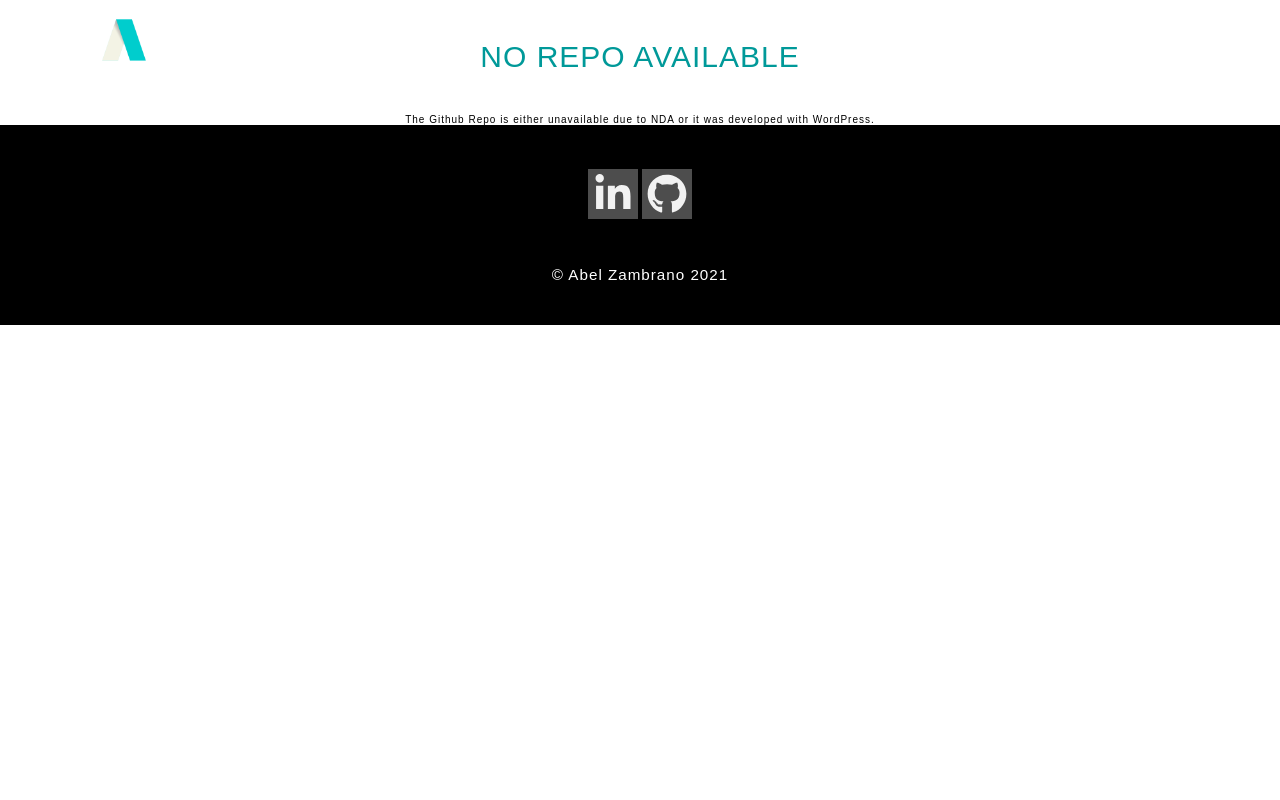
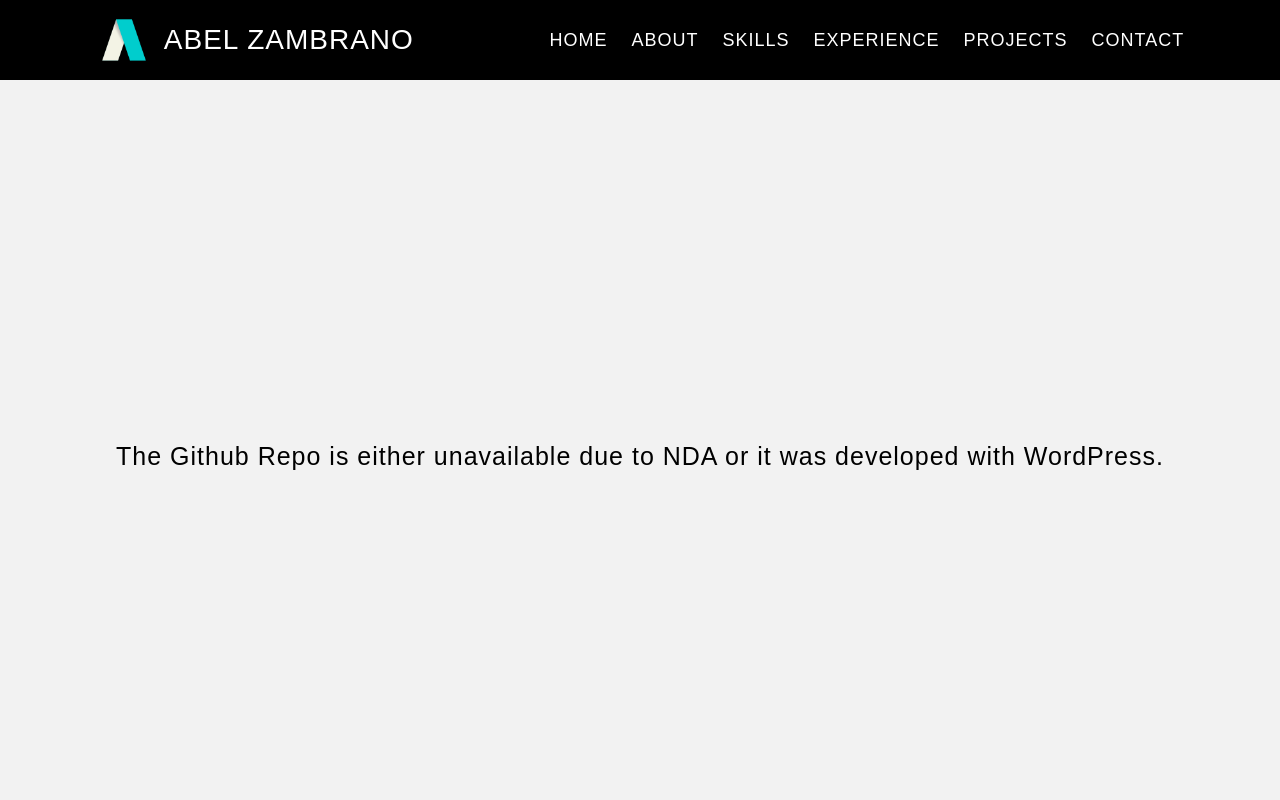
Before and after one commit to Abel-Zambrano/portfolio-v2, a Gatsby site: page /norepo in a window 1280 px wide. Shown: the top 800 px of the page. Built offline with nearby package versions, Linux system fonts and the light colour scheme; Gatsby itself is replaced by a stand-in of ours.

Commit message:
added norepo page

```diff
--- a/src/components/DisplayCard.js
+++ b/src/components/DisplayCard.js
@@ -17,9 +17,9 @@
   margin: 4rem auto;
 `
 
-const DisplayCard = ({ children, title }) => {
+const DisplayCard = ({ children, title, className }) => {
   return (
-    <StyledExperience>
+    <StyledExperience className={className}>
       <StyledCardTitle title={title} />
       {children}
     </StyledExperience>
--- a/src/pages/norepo.js
+++ b/src/pages/norepo.js
@@ -5,21 +5,43 @@
 import Layout from "../components/layout/Layout"
 import DisplayCard from "../components/DisplayCard"
 
-const Text = styled.p``
+const StyledNoRepo = styled.div`
+  display: flex;
+  flex-direction: column;
+  justify-content: center;
+  align-items: center;
+  background-color: var(--color-gray-light);
+  height: 100rem;
+
+  .text-container {
+    max-width: 120rem;
+    padding: auto 6rem;
+  }
+
+  .text {
+    font-size: 2.5rem;
+  }
+`
+
+const StyledDisplayCard = styled(DisplayCard)`
+  justify-content: center;
+`
 
 const norepo = () => {
   return (
-    <div>
+    <StyledNoRepo>
       <GlobalStyles />
-      <Layout>
-        <DisplayCard title="No Repo Available">
-          <Text>
-            The Github Repo is either unavailable due to NDA or it was developed
-            with WordPress.
-          </Text>
-        </DisplayCard>
+      <Layout id="light-page">
+        <StyledDisplayCard>
+          <div className="text-container">
+            <p className="text">
+              The Github Repo is either unavailable due to NDA or it was
+              developed with WordPress.
+            </p>
+          </div>
+        </StyledDisplayCard>
       </Layout>
-    </div>
+    </StyledNoRepo>
   )
 }
 
```
